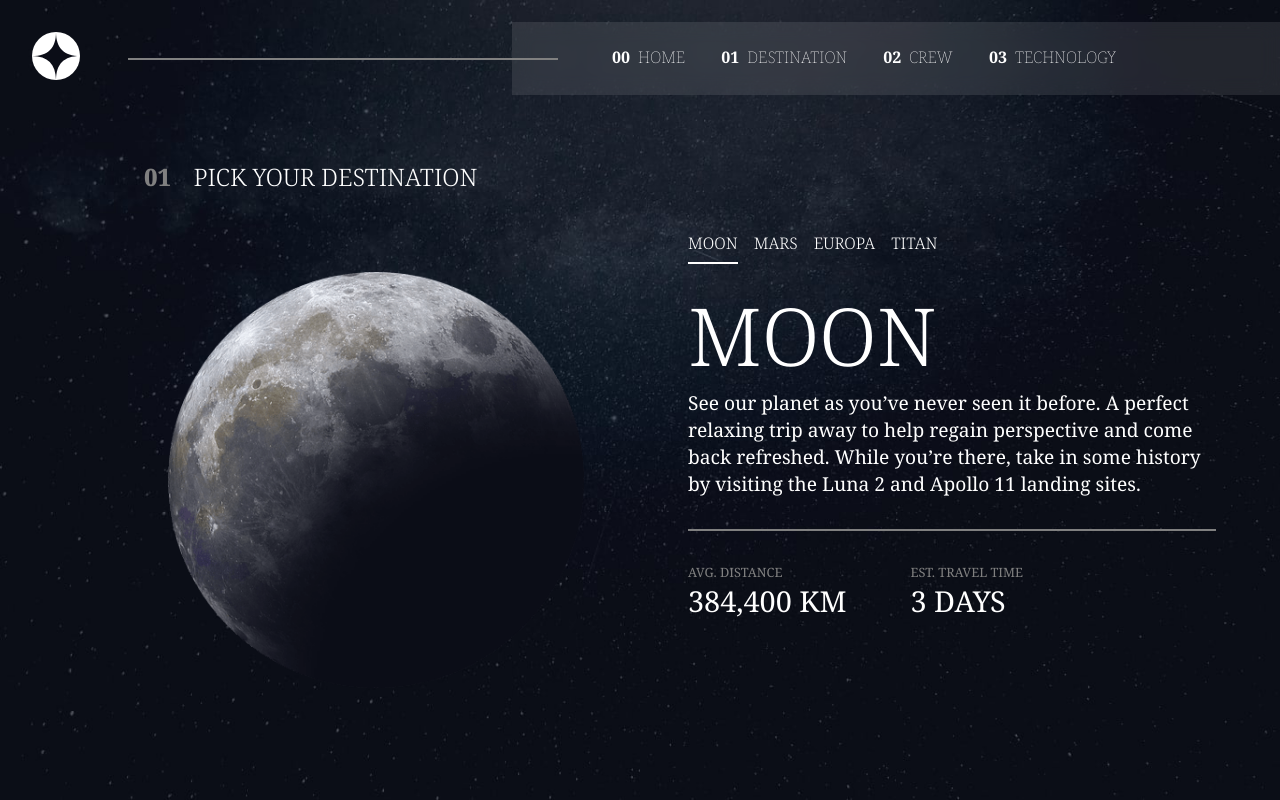
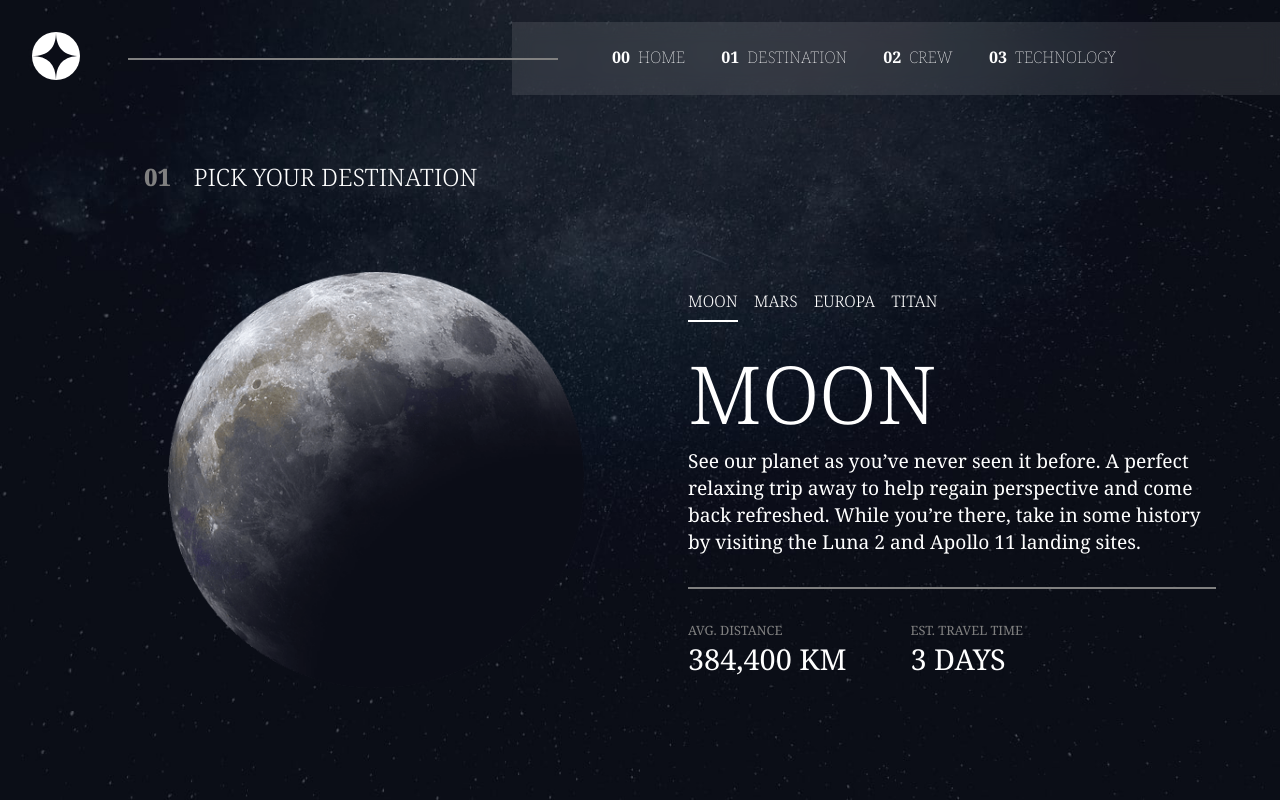
Before and after one commit to jNascimentoCW/space-tourism, a React (Vite) app: page /destination in a window 1280 px wide. Built offline with nearby package versions, Linux system fonts and the light colour scheme.

Commit message:
fix: height bug

```diff
--- a/src/components/Content/Content.jsx
+++ b/src/components/Content/Content.jsx
@@ -35,7 +35,7 @@ const ContainerContent = styled.div`
     flex-direction: ${(props) =>
       props.$reverseOnMobile ? "column-reverse" : "column"};
     min-height: calc(100svh - 6rem);
-    padding: 6rem 0;
+    padding: 6rem 0 1rem;
   }
 
   @media (min-width: 769px) and (max-width: 1024px) {
--- a/src/components/Crew/Crew.jsx
+++ b/src/components/Crew/Crew.jsx
@@ -16,7 +16,7 @@ const CrewDiv = styled.div`
 
   @media (max-width: 768px) {
     padding: 0 2rem;
-    min-height: 22rem;
+    min-height: 17rem;
     align-items: center;
     text-align: center;
     flex-direction: column-reverse;
@@ -25,7 +25,7 @@ const CrewDiv = styled.div`
 `;
 
 const CrewContent = styled.div`
-  min-height: 16rem;
+  /* min-height: 16rem; */
 
   @media (max-width: 768px) {
     min-height: 14rem;
--- a/src/components/Destination/Destination.jsx
+++ b/src/components/Destination/Destination.jsx
@@ -64,7 +64,7 @@ const PlanetsImg = styled.div`
 
   @media (max-width: 768px) {
     width: 15rem;
-    min-height: 15rem;
+    height: 15rem;
     justify-self: center;
     align-self: center;
     margin-top: 3rem;
@@ -79,11 +79,11 @@ const PlanetsImg = styled.div`
 const RightSideContent = styled.div`
   display: flex;
   flex-direction: column;
-  min-height: 32rem;
+  /* min-height: 32rem; */
   width: 100%;
 
   @media (max-width: 768px) {
-    min-height: 36rem;
+    min-height: 22rem;
     align-items: center;
     text-align: center;
   }
```
